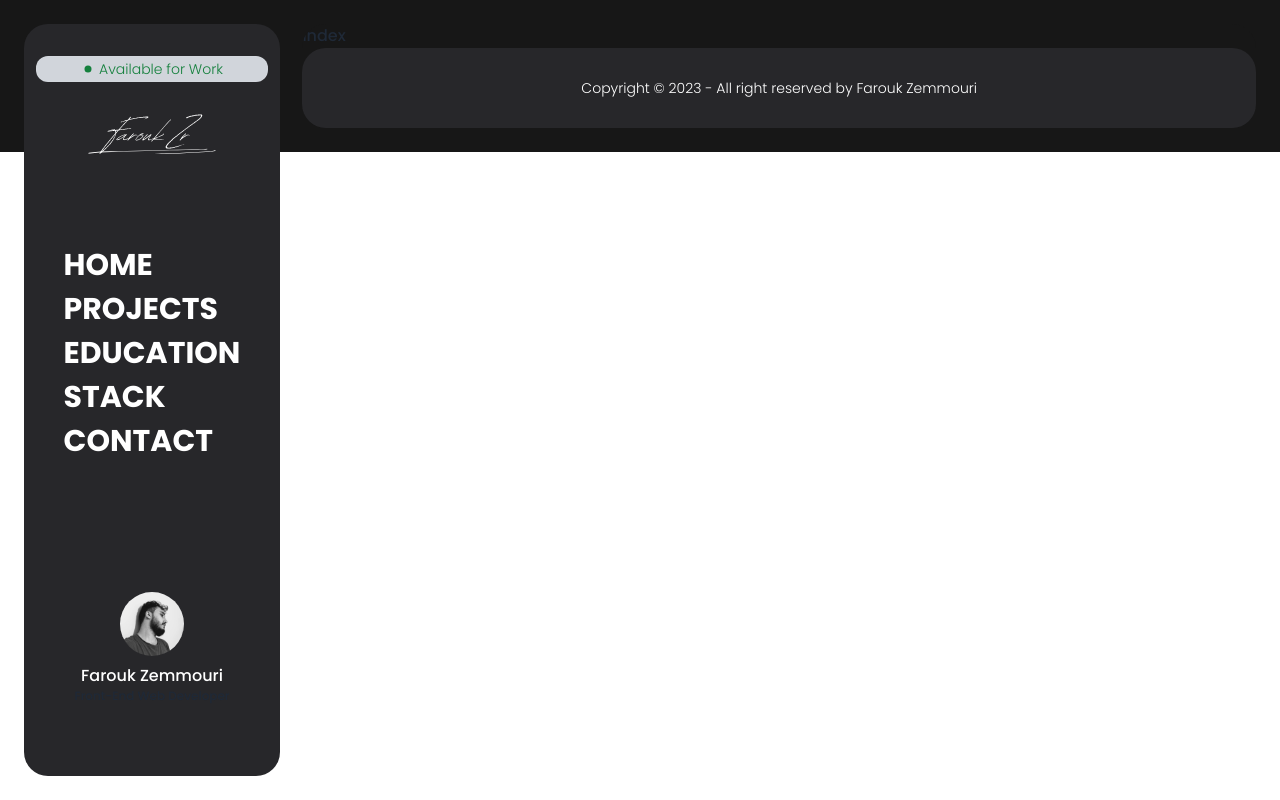
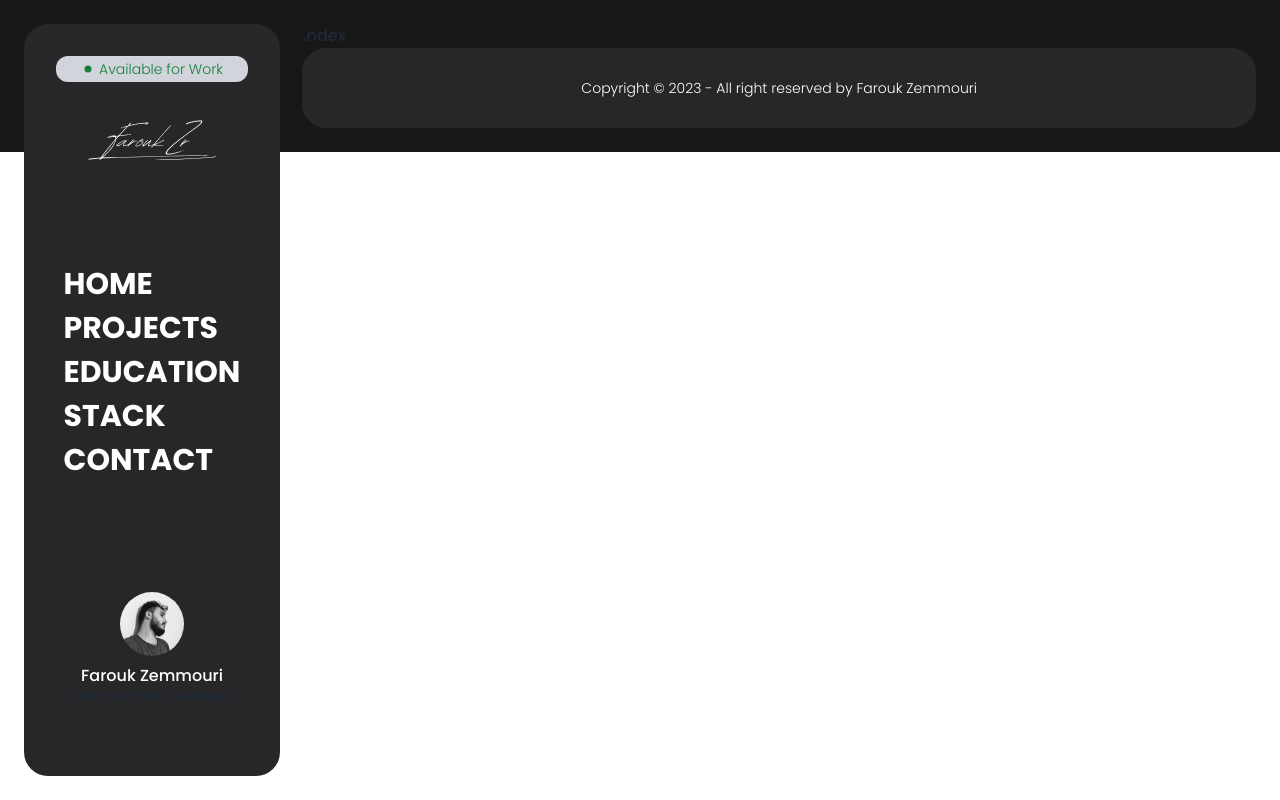
Before and after one commit to farouk26/my-portfolio, a Next.js app: page /contact in a window 1280 px wide. Built offline with nearby package versions, Linux system fonts and the light colour scheme.

Commit message:
fix(sidebar): fix badge width and logo margin
fixed badge width to match the current design , also fixed the margin between the logo and badge

fix #12

```diff
--- a/src/components/Layout/index.jsx
+++ b/src/components/Layout/index.jsx
@@ -25,7 +25,7 @@ function Layout({ children }) {
         <div className="lg:hidden block sticky top-0 z-50">
           <Navbar />
         </div>
-        <div className="w-1/5 relative">
+        <div className="w-1/5 relative lg:block hidden">
           <div className="fixed w-1/5 h-full py-6 top-0 rounded-3xl">
             <SideBar />
           </div>
--- a/src/components/SideBar/index.jsx
+++ b/src/components/SideBar/index.jsx
@@ -7,11 +7,13 @@ function SideBar() {
   return (
     <div className="rounded-3xl px-3 h-[100%] bg-zinc-800 py-8">
       <div className="flex flex-col justify-between min-h-full items-center">
-        <div className="w-full">
-          <span className="w-full badge font-light rounded-xl bg-gray-300 text-green-700 text-sm border-opacity-5 mb-8 p-3 flex items-center gap-1">
-            <GoDotFill />
-            Available for Work
-          </span>
+        <div className="w-full min-h-fit mb-8">
+          <div className="flex w-full bg-white h-0 justify-center mb-16">
+            <span className="w-48 py-3 badge font-light rounded-xl bg-gray-300 text-green-700 text-sm border-opacity-5 mb-8 flex items-center gap-1">
+              <GoDotFill />
+              Available for Work
+            </span>
+          </div>
           <figure>
             <Image
               src="/images/logo-1.svg"
```
